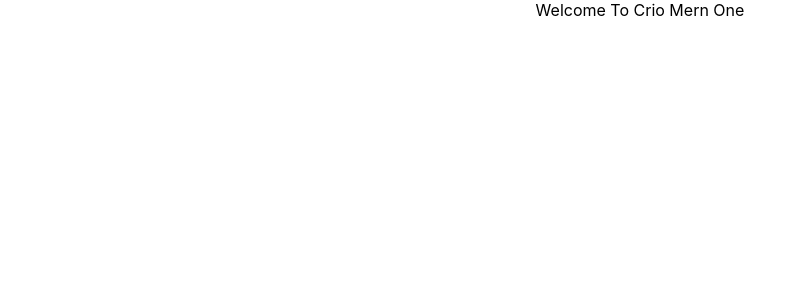
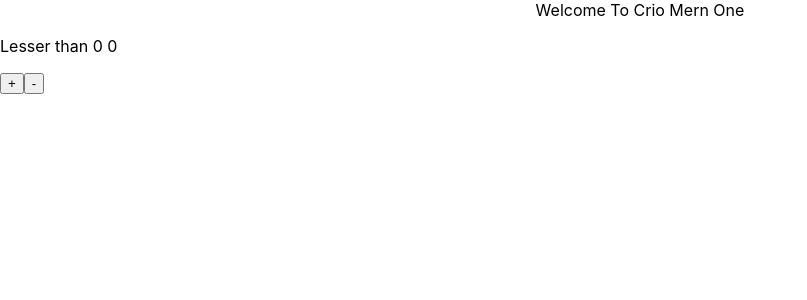
Before and after one commit to ajomadlabs/crio, a React (Create React App) app: page / in a window 1280 px wide. Shown: the top 300 px of the page, without its empty margins (0-807 px from the left). Built offline with nearby package versions, Linux system fonts and the light colour scheme.

Commit message:
chore: done functional component with state

```diff
--- a/src/App.js
+++ b/src/App.js
@@ -5,6 +5,7 @@
 import LifeCycle from './SessionThree/LifeCycle';
 import FunctionalComponent from './SessionThree/FunctionalComponent';
 import ApiComponent from './SessionThree/ApiComponent';
+import MyFunctionalComponent from './SessionFour/FC';
 
 class App extends React.Component {
   constructor(props) {
@@ -32,6 +33,7 @@
         </button> */}
         {/* <FunctionalComponent /> */}
         {/* <ApiComponent /> */}
+        <MyFunctionalComponent t2={'Hello World T2'} name="Ajo" />
       </div>
     );
   }
--- a/src/SessionFour/FC.jsx
+++ b/src/SessionFour/FC.jsx
@@ -0,0 +1,19 @@
+import { useState } from 'react';
+const MyFunctionalComponent = (props, refs) => {
+  const [count, updateCount] = useState(0);
+  const handleIncrement = () => {
+    updateCount(count + 1);
+  };
+  const handleDecrement = () => {
+    updateCount((prevState) => prevState - 1);
+  };
+  return (
+    <div>
+      {count > 0 ? <p>Greater than 0 {count}</p> : <p>Lesser than 0 {count}</p>}
+      <button onClick={handleIncrement}>+</button>
+      <button onClick={handleDecrement}>-</button>
+    </div>
+  );
+};
+
+export default MyFunctionalComponent;
```
Also changed, not shown: src/SessionFour/README.md.
